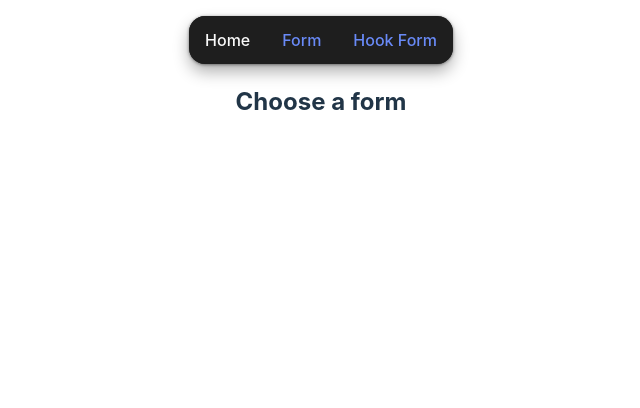
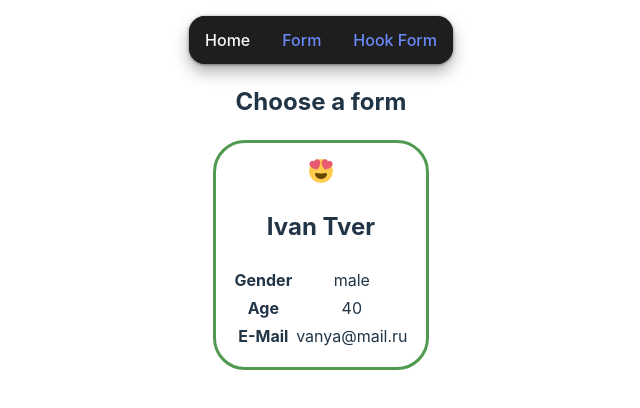
Before and after one commit to SkarabeyDM/rss_react, a React (Vite) app: page / in a window 1280 px wide. Shown: the top 408 px of the page, without its empty margins (319-959 px from the left). Built offline with nearby package versions, Linux system fonts and the light colour scheme.

Commit message:
feat: add user list on MainPage

```diff
--- /dev/null
+++ b/src/entities/user/ui/UserCard.module.scss
@@ -0,0 +1,8 @@
+.recent {
+  border: solid 0.2rem rgb(80, 154, 80);
+}
+
+.card {
+  border-radius: 2rem;
+  padding: 1rem;
+}
--- /dev/null
+++ b/src/entities/user/ui/UserCard.tsx
@@ -0,0 +1,37 @@
+import classNames from 'classnames'
+import { UserForm } from '../model'
+import style from './UserCard.module.scss'
+
+const renderTableRows = (...rowsData: { title: string; value: string }[]) => {
+  return rowsData.map(({ title, value }) => (
+    <tr key={title} data-testid={title.toLowerCase()}>
+      <th>{title}</th>
+      <td>{value}</td>
+    </tr>
+  ))
+}
+
+export function UserCard({
+  name,
+  age,
+  gender,
+  email,
+  uploadBase64,
+  isRecent,
+}: UserForm) {
+  return (
+    <article className={classNames(style.card, isRecent && style.recent)}>
+      <img src={uploadBase64} alt="ava" />
+      <h2>{name}</h2>
+      <table>
+        <tbody>
+          {renderTableRows(
+            { title: 'Gender', value: gender },
+            { title: 'Age', value: age?.toString() ?? '' },
+            { title: 'E-Mail', value: email },
+          )}
+        </tbody>
+      </table>
+    </article>
+  )
+}
--- a/src/pages/MainPage/ui/MainPage.tsx
+++ b/src/pages/MainPage/ui/MainPage.tsx
@@ -1,3 +1,17 @@
+import { UserCard } from '@entities/user/ui/UserCard'
+import { useAppSelector } from '@shared/store'
+import { selectUsers } from '@shared/store/formSlice'
+
 export function MainPage() {
-  return <h2>Choose a form</h2>
+  const users = useAppSelector(selectUsers)
+  return (
+    <div>
+      <h2>Choose a form</h2>
+      <section>
+        {users.map(userForm => (
+          <UserCard {...userForm} />
+        ))}
+      </section>
+    </div>
+  )
 }
```
Also changed, not shown: src/entities/user/ui/index.ts (added).
